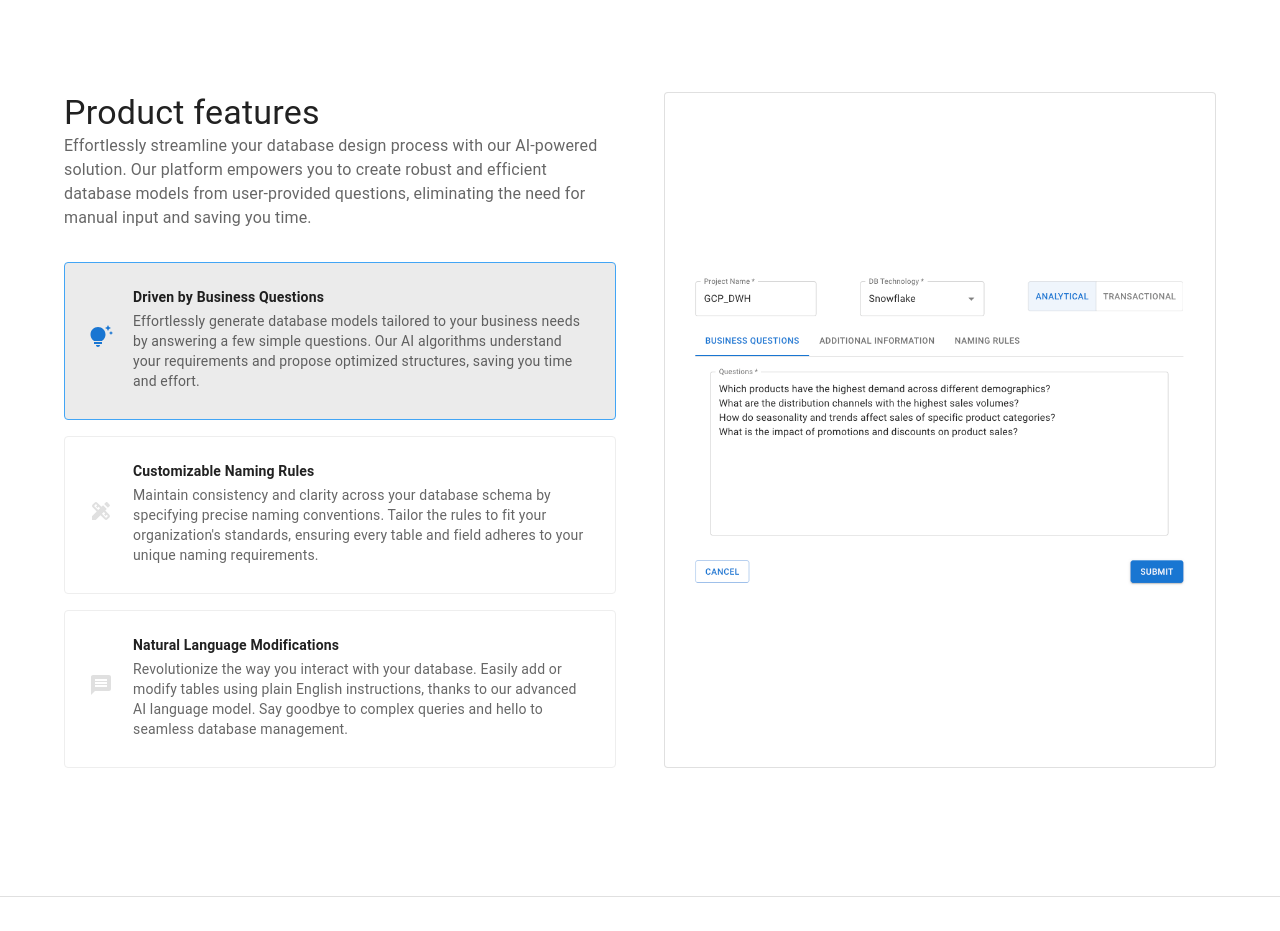
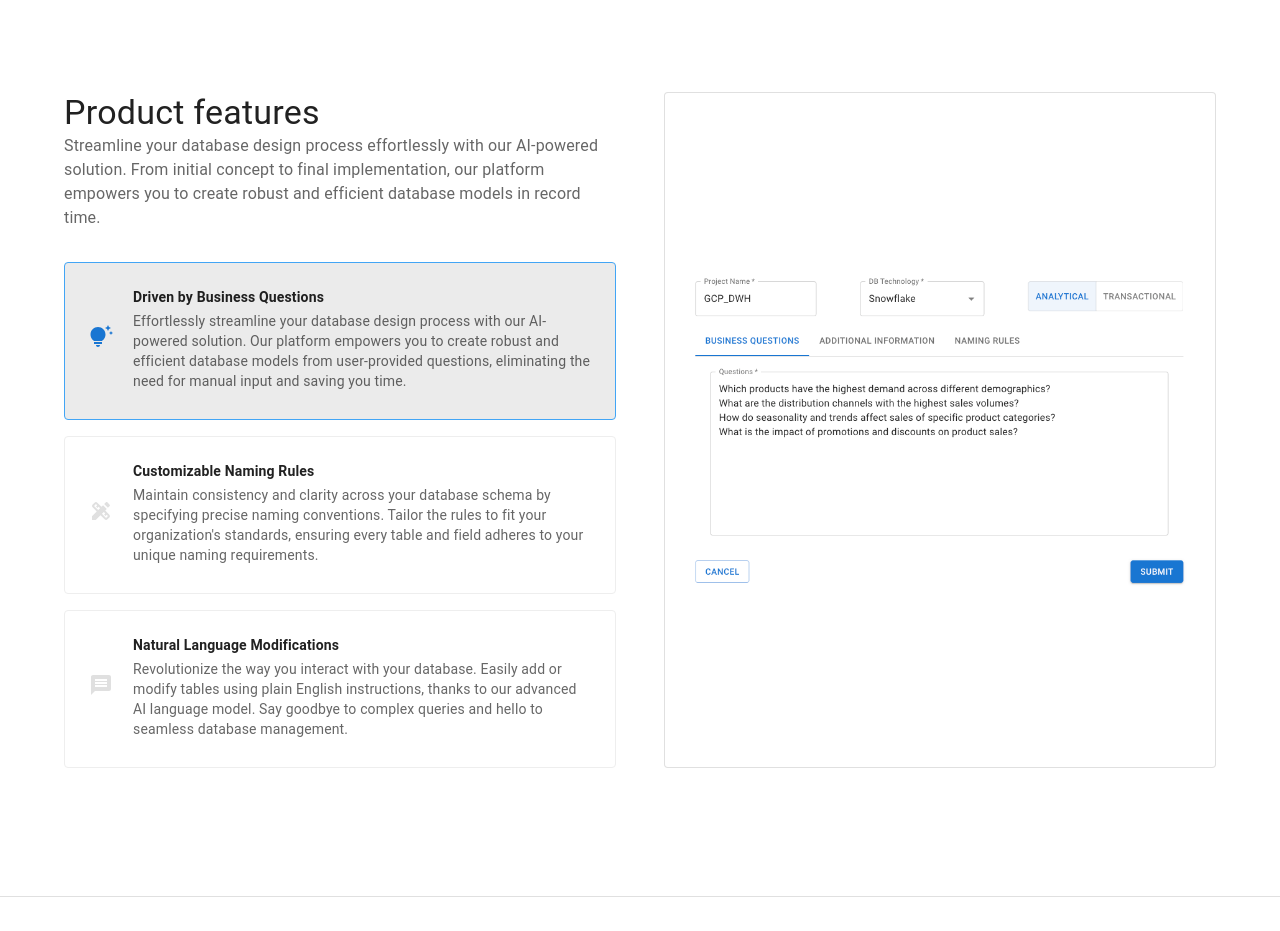
Before and after one commit to hvazquezr/kleandbm-landing, a React (Vite) app: page / in a window 1280 px wide. Shown: the part 1560-2491 px from the top of the page. Built offline with nearby package versions, Linux system fonts and the light colour scheme.

Commit message:
Fixed bug with featues

```diff
--- a/src/components/Features.jsx
+++ b/src/components/Features.jsx
@@ -16,7 +16,7 @@ const items = [
     icon: <TipsAndUpdatesIcon />,
     title: 'Driven by Business Questions',
     description:
-      'Effortlessly generate database models tailored to your business needs by answering a few simple questions. Our AI algorithms understand your requirements and propose optimized structures, saving you time and effort.',
+      'Effortlessly streamline your database design process with our AI-powered solution. Our platform empowers you to create robust and efficient database models from user-provided questions, eliminating the need for manual input and saving you time.',
     imageLight: 'url("/features/question_driven.png")',
     imageDark: 'url("/features/question_driven.png")',
   },
@@ -60,7 +60,7 @@ export default function Features() {
               color="text.secondary"
               sx={{ mb: { xs: 2, sm: 4 } }}
             >
-              Effortlessly streamline your database design process with our AI-powered solution. Our platform empowers you to create robust and efficient database models from user-provided questions, eliminating the need for manual input and saving you time.
+              Streamline your database design process effortlessly with our AI-powered solution. From initial concept to final implementation, our platform empowers you to create robust and efficient database models in record time.
             </Typography>
           </div>
           <Grid container item gap={1} sx={{ display: { xs: 'auto', sm: 'none' } }}>
```
